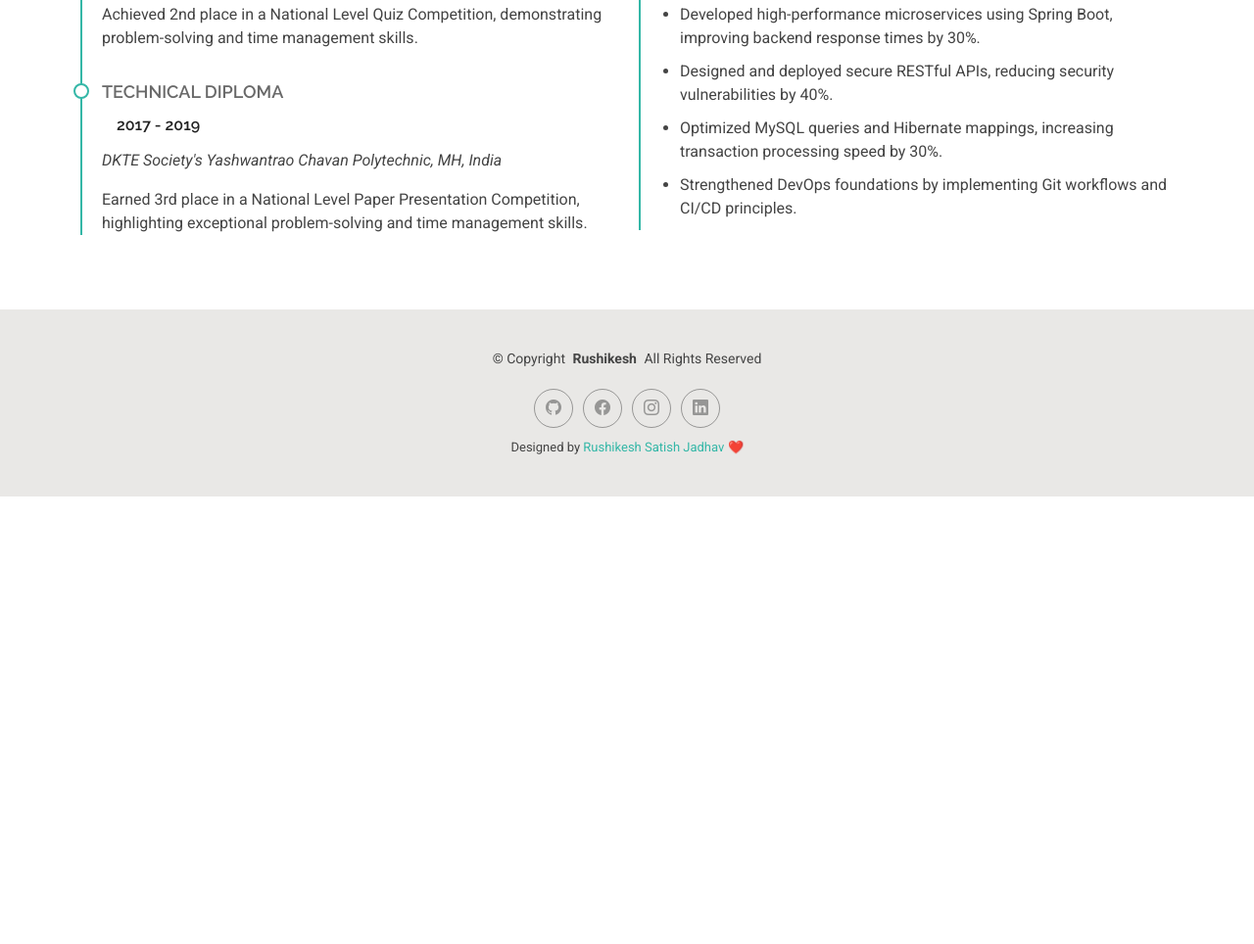
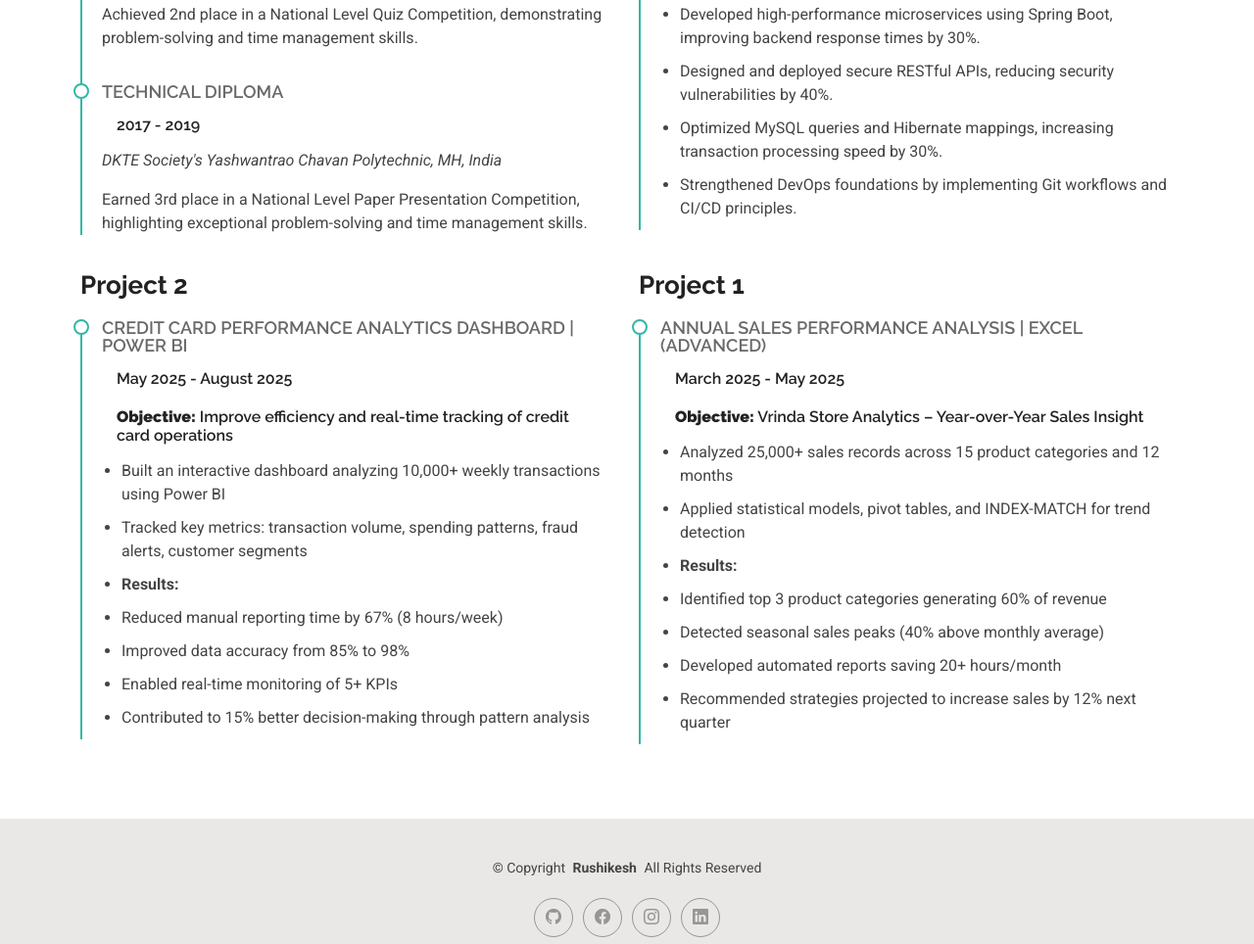
Before and after one commit to Mustak-09/MustakDeveloper, a plain HTML site: page resume.html in a window 1280 px wide. Shown: the part 502-1466 px from the top of the page at 98% size. Before the commit the page ends 1009 px from the top, so only its background shows below. Drawn offline with Linux system fonts and the light colour scheme.

Commit message:
Project Added

```diff
--- a/resume.html
+++ b/resume.html
@@ -122,8 +122,44 @@
                 <li>Strengthened DevOps foundations by implementing Git workflows and CI/CD principles.</li>
               </ul>
             </div><!-- Edn Resume Item -->
+          </div>
 
-
+          <!-- Project Section-->
+          <!-- Project Section 2-->
+           <div class="col-lg-6" data-aos="fade-up" data-aos-delay="200">
+            <h3 class="resume-title">Project 2</h3>
+            <div class="resume-item">
+              <h4>Credit Card Performance Analytics Dashboard | Power BI</h4>
+              <h5>May 2025 - August 2025</h5>
+              <h5><B>Objective:</B> Improve efficiency and real-time tracking of credit card operations</h5>
+              <ul>
+                <li>Built an interactive dashboard analyzing 10,000+ weekly transactions using Power BI</li>
+                <li>Tracked key metrics: transaction volume, spending patterns, fraud alerts, customer segments</li>
+                <li><B>Results:</B></li>
+                <li>Reduced manual reporting time by 67% (8 hours/week)</li>
+                <li>Improved data accuracy from 85% to 98%</li>
+                <li>Enabled real-time monitoring of 5+ KPIs</li>
+                <li>Contributed to 15% better decision-making through pattern analysis</li>
+              </ul>
+            </div>
+          </div>
+          <!-- Project Section 1-->
+          <div class="col-lg-6" data-aos="fade-up" data-aos-delay="200">
+            <h3 class="resume-title">Project 1</h3>
+            <div class="resume-item">
+              <h4>Annual Sales Performance Analysis | Excel (Advanced)</h4>
+              <h5>March 2025 - May 2025</h5>
+              <h5><B>Objective:</B> Vrinda Store Analytics – Year-over-Year Sales Insight</h5>
+              <ul>
+                <li>Analyzed 25,000+ sales records across 15 product categories and 12 months</li>
+                <li>Applied statistical models, pivot tables, and INDEX-MATCH for trend detection</li>
+                <li><B>Results:</B></li>
+                <li>Identified top 3 product categories generating 60% of revenue</li>
+                <li>Detected seasonal sales peaks (40% above monthly average)</li>
+                <li>Developed automated reports saving 20+ hours/month</li>
+                <li>Recommended strategies projected to increase sales by 12% next quarter</li>
+              </ul>
+            </div><!-- End Resume Item -->
           </div>
 
         </div>
```
